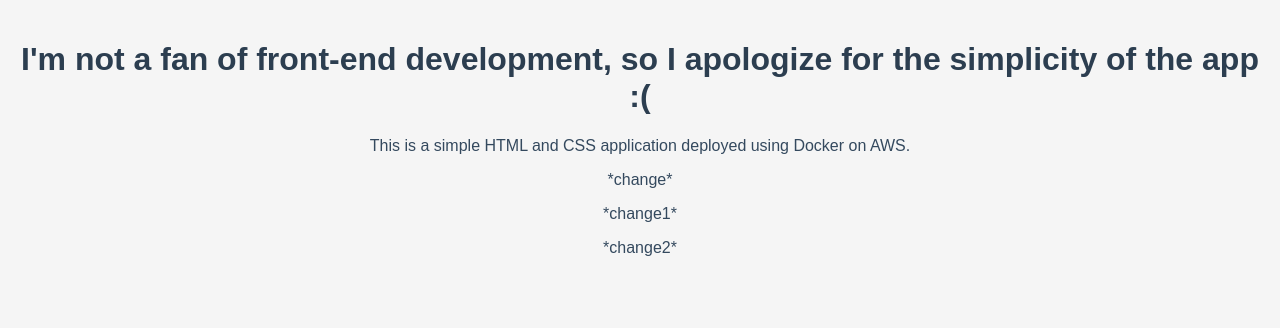
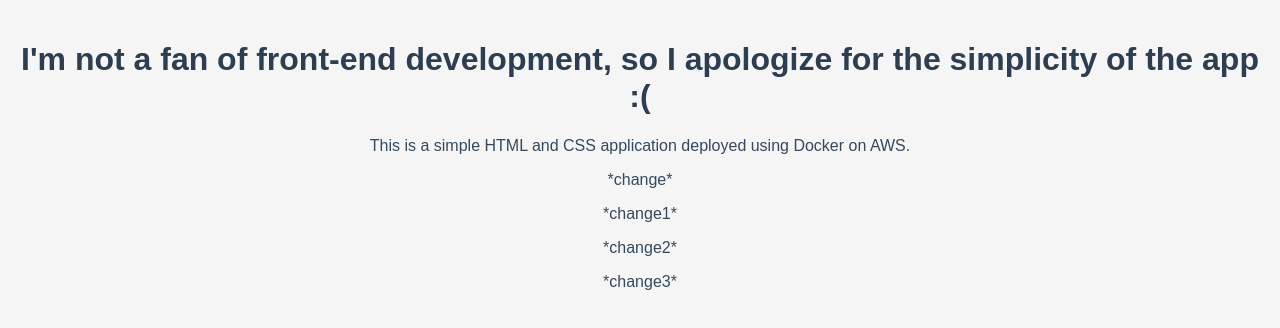
Before and after one commit to JokerFunny/TRIST, a plain HTML site: page LR1/index.html in a window 1280 px wide. Drawn offline with Linux system fonts and the light colour scheme.

Commit message:
Update index.html

```diff
--- a/LR1/index.html
+++ b/LR1/index.html
@@ -12,5 +12,6 @@
     <p>*change*</p>
     <p>*change1*</p>
     <p>*change2*</p>
+    <p>*change3*</p>
 </body>
 </html>
```
